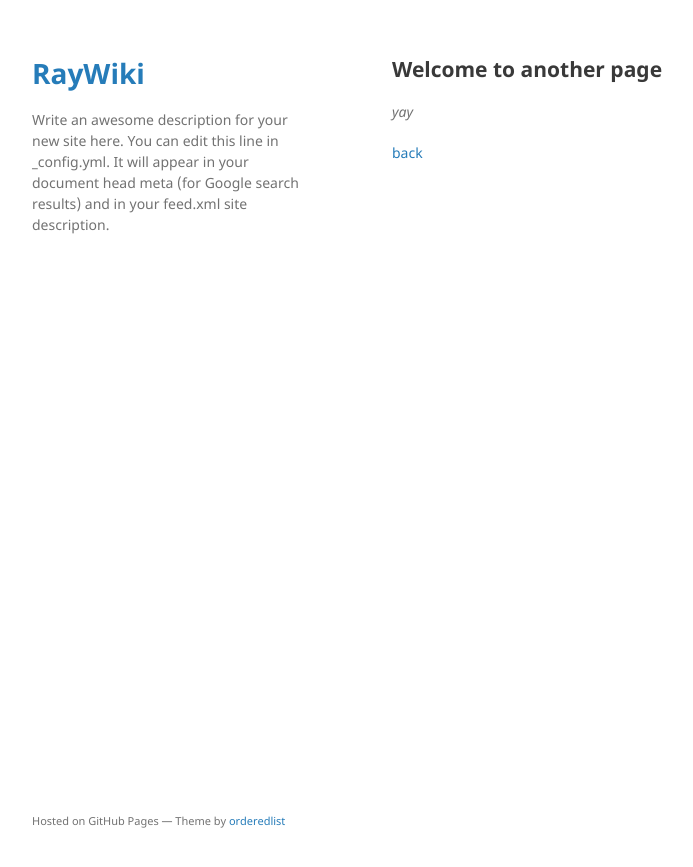
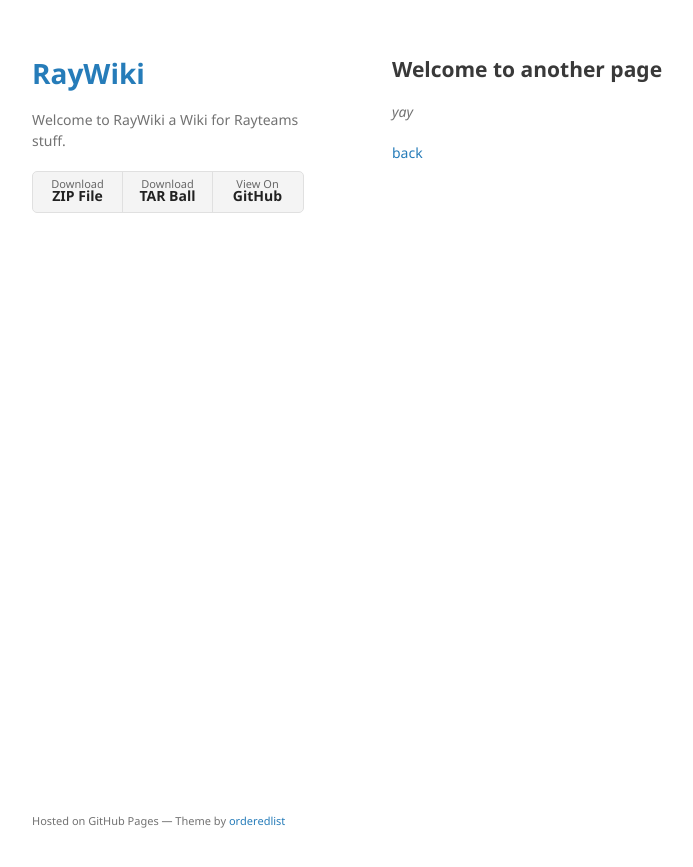
Before and after one commit to RayWiki/RayWiki.github.io, a Jekyll site: the page built from another-page.md, in a window 1280 px wide. Shown: the top 867 px of the page, without its empty margins (178-871 px from the left). Built offline with Jekyll 4.4.1, drawn with Linux system fonts in a browser that asks for light colours.

Commit message:
updated the config file

```diff
--- a/_config.yml
+++ b/_config.yml
@@ -1,17 +1,3 @@
-# Welcome to Jekyll!
-#
-# This config file is meant for settings that affect your whole blog, values
-# which you are expected to set up once and rarely edit after that. If you find
-# yourself editing this file very often, consider using Jekyll's data files
-# feature for the data you need to update frequently.
-#
-# For technical reasons, this file is *NOT* reloaded automatically when you use
-# 'bundle exec jekyll serve'. If you change this file, please restart the server process.
-#
-# If you need help with YAML syntax, here are some quick references for you:
-# https://learn-the-web.algonquindesign.ca/topics/markdown-yaml-cheat-sheet/#yaml
-# https://learnxinyminutes.com/docs/yaml/
-#
 # Site settings
 # These are used to personalize your new site. If you look in the HTML files,
 # you will see them accessed via {{ site.title }}, {{ site.email }}, and so on.
@@ -19,18 +5,14 @@
 # in the templates via {{ site.myvariable }}.
 
 title: RayWiki
-email: rockysemaileo@google.com
 description: >- # this means to ignore newlines until "baseurl:"
-  Write an awesome description for your new site here. You can edit this
-  line in _config.yml. It will appear in your document head meta (for
-  Google search results) and in your feed.xml site description.
+  Welcome to RayWiki a Wiki for Rayteams stuff.
 baseurl: "" # the subpath of your site, e.g. /blog
-url: "https://RayWiki.github.io" # the base hostname & protocol for your site, e.g. http://example.com
-twitter_username: jekyllrb
-github_username:  jekyll
+url: "https://RayWiki.github.io"
 
 # Build settings
-theme: pages-themes/minimal@v0.2.0
+show_downloads: true
+theme: jekyll-theme-minimal
 plugins:
   - jekyll-remote-theme
   - jekyll-feed
```
